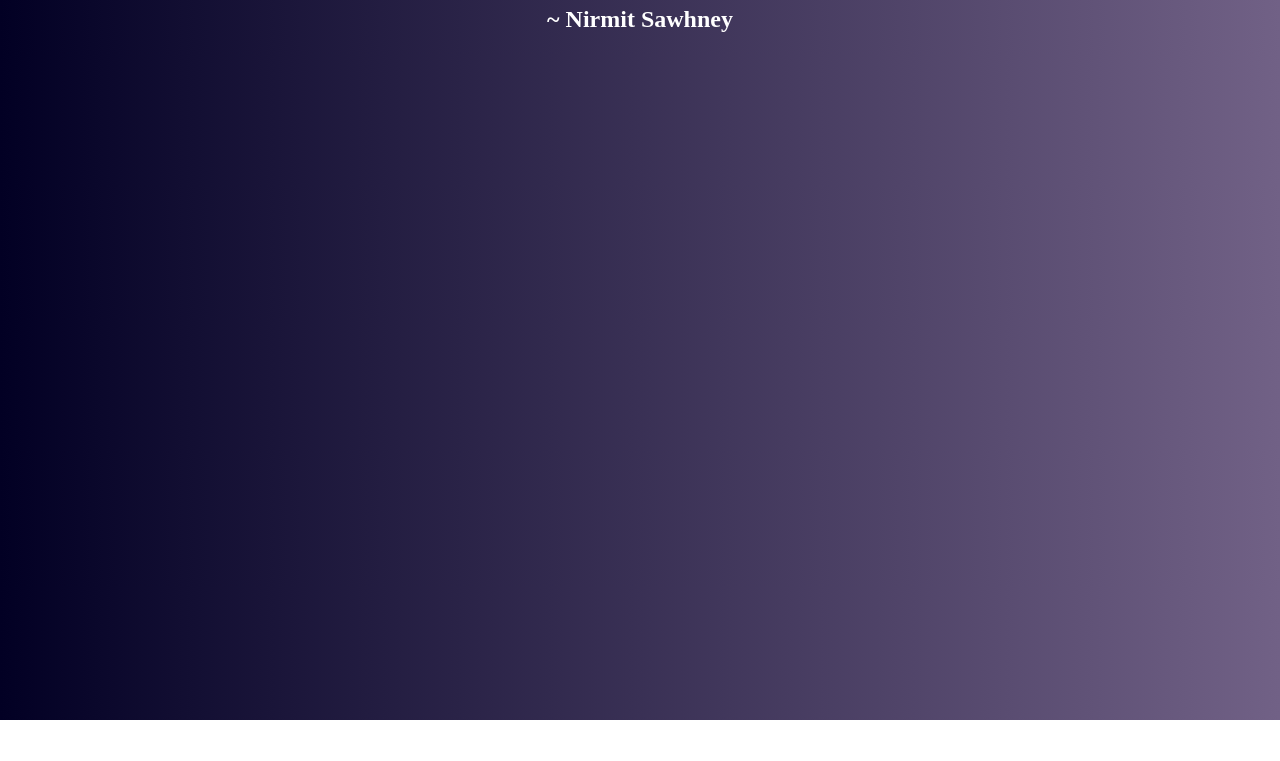
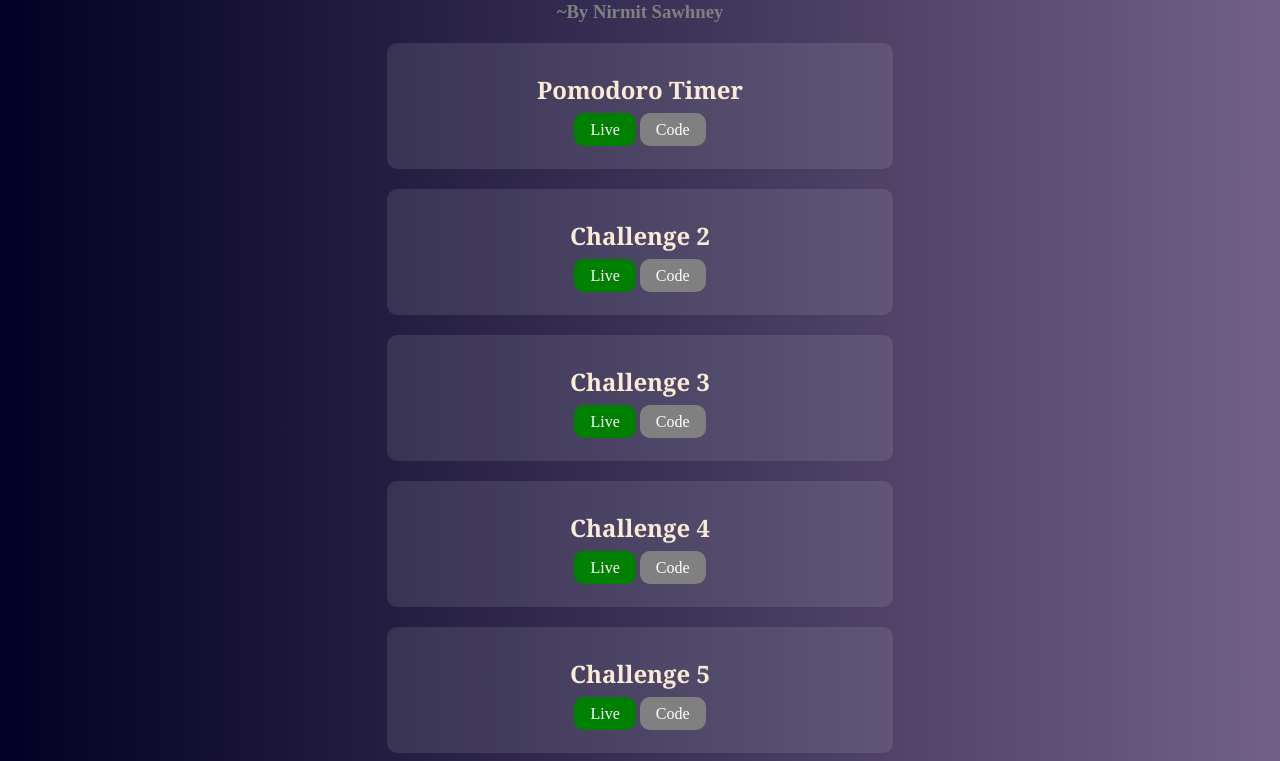
Before and after one commit to nirmit-sawhney/Javascript_Challenges, a plain HTML site: page index.html in a window 1280 px wide. Shown: the part 80-841 px from the top of the page. Before the commit the page ends 800 px from the top, so only its background shows below. Drawn offline with Linux system fonts and the light colour scheme.

Commit message:
linked 1st challenge

```diff
--- a/index.html
+++ b/index.html
@@ -9,6 +9,44 @@
 </head>
 <body>
     <h1>Javascript Challenges</h1>
-    <h2>~ Nirmit Sawhney</h2>
+    <h3>~By Nirmit Sawhney</h3>
+
+    <div class="challenges">
+      <div class="challenge">
+        <p>Pomodoro Timer</p>
+        <div>
+          <a href="https://nirmit-sawhney.github.io/Javascript_Challenges/" class="live">Live</a>
+          <a href="https://github.com/nirmit-sawhney/Javascript_Challenges/tree/feature/pomodoro_clock" class="code">Code</a>
+        </div>
+      </div>
+      <div class="challenge">
+        <p>Challenge 2</p>
+        <div>
+          <a href="#" class="live">Live</a>
+          <a href="#" class="code">Code</a>
+        </div>
+      </div>
+      <div class="challenge">
+        <p>Challenge 3</p>
+        <div>
+          <a href="#" class="live">Live</a>
+          <a href="#" class="code">Code</a>
+        </div>
+      </div>
+      <div class="challenge">
+        <p>Challenge 4</p>
+        <div>
+          <a href="#" class="live">Live</a>
+          <a href="#" class="code">Code</a>
+        </div>
+      </div>
+      <div class="challenge">
+        <p>Challenge 5</p>
+        <div>
+          <a href="#" class="live">Live</a>
+          <a href="#" class="code">Code</a>
+        </div>
+      </div>
+    </div>
 </body>
 </html>
--- a/style.css
+++ b/style.css
@@ -5,5 +5,56 @@
     text-align: center;
 }
 h1{
-    font-family: Georgia, 'Times New Roman', Times, serif;
+    font-family:Verdana, Geneva, Tahoma, sans-serif;
+    color:cornsilk
 }
+h3{
+    color:gray;
+}
+
+.challenges{
+    text-align: center;
+    margin-top: 5%;
+    display: block;
+    margin: auto;
+    width:40%;
+}
+.challenge{
+    border: 2px;
+    border-radius: 10px;
+    padding:30px;
+    margin-top: 20px;
+    background: #eff3ef1a
+}
+p{
+    color:antiquewhite;
+    font-family:Cambria, Cochin, Georgia, Times, 'Times New Roman', serif;
+    font-size: x-large;
+    font-weight: bold;
+    margin: auto;
+    margin-bottom: 15px;
+}
+.live{
+    text-decoration: none;
+    background-color: green;
+    border-radius: 10px;
+    padding: 8px 16px;
+    border: none;
+    color:white;
+}
+.code{
+    text-decoration: none;
+    background-color: gray;
+    border-radius: 10px;
+    padding: 8px 16px;
+    border: none;
+    color:white;
+}
+.live:hover{
+    transform: scale(1.1);
+    opacity: 0.8;
+}
+.code:hover{
+    transform: scale(1.1);
+    opacity: 0.8;
+}
```
